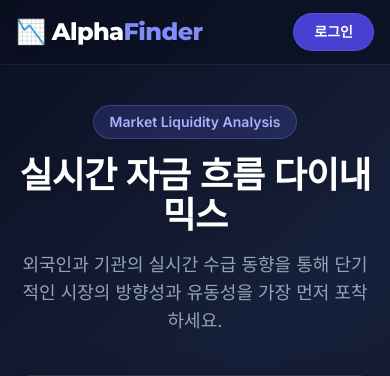
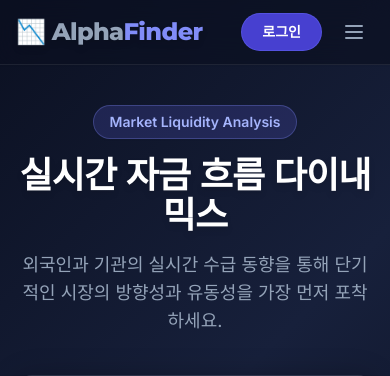
Before and after one commit to vdpcksv/trendstockanalist, a FastAPI app: page / in a window 390 px wide. Shown: the top 376 px of the page. Run offline with FastAPI, Linux system fonts and the light colour scheme; some libraries are stand-ins or nearby versions.

Commit message:
fix: all error messages Korean + nav redesign (hamburger menu)

```diff
--- a/main.py
+++ b/main.py
@@ -899,7 +899,7 @@
         db.delete(item)
         db.commit()
         return {"status": "success"}
-    raise HTTPException(status_code=404, detail="Item not found")
+    raise HTTPException(status_code=404, detail="해당 항목을 찾을 수 없습니다.")
 
 # --- Phase 2: Community API (Comments & Votes) ---
 @app.post("/api/comments/{ticker}", response_model=schemas.CommentResponse)
@@ -996,7 +996,7 @@
     """Phase 3: Create a price alert for a stock ticker."""
     # Validate condition_type
     if alert.condition_type not in ('ABOVE', 'BELOW'):
-        raise HTTPException(status_code=400, detail="condition_type must be 'ABOVE' or 'BELOW'")
+        raise HTTPException(status_code=400, detail="조건 유형은 'ABOVE' 또는 'BELOW'만 가능합니다.")
 
     # Limit active alerts per user (prevent spam)
     active_count = db.query(models.Alert).filter(
--- a/templates/base.html
+++ b/templates/base.html
@@ -171,34 +171,58 @@
         </p>
     </div>
 
-    <!-- Premium Navigation Bar (Glassmorphism) -->
+    <!-- Premium Navigation Bar (Compact + Hamburger) -->
     <nav class="glass-nav shadow-sm sticky top-0 z-50">
         <div class="max-w-7xl mx-auto px-4">
             <div class="flex items-center justify-between h-16">
                 <!-- Logo -->
                 <div class="flex-shrink-0 flex items-center gap-2">
-                    <span class="font-extrabold text-2xl tracking-tight text-white outfit-font drop-shadow-md">📉
-                        Alpha<span class="text-indigo-400">Finder</span></span>
+                    <a href="/"
+                        class="font-extrabold text-2xl tracking-tight text-white outfit-font drop-shadow-md no-underline">📉
+                        Alpha<span class="text-indigo-400">Finder</span></a>
                 </div>
 
-                <!-- Desktop Nav Link (Hidden on mobile) -->
-                <div class="hidden md:flex space-x-2 overflow-x-auto whitespace-nowrap scrollbar-hide ml-8">
-                    <a href="/" class="px-3 py-2 rounded-lg font-semibold transition-colors duration-200">💰 자금 흐름</a>
-                    <a href="/seasonality" class="px-3 py-2 rounded-lg font-semibold transition-colors duration-200">🗓️
-                        계절성 트렌드</a>
-                    <a href="/themes" class="px-3 py-2 rounded-lg font-semibold transition-colors duration-200">🎯 테마
-                        분석</a>
-                    <a href="/leaderboard" class="px-3 py-2 rounded-lg font-semibold transition-colors duration-200">🏆
-                        모의 랭킹</a>
-                    <a href="/review" class="px-3 py-2 rounded-lg font-semibold transition-colors duration-200">🤖 AI 매매
+                <!-- Desktop: Main Links (3 core pages only) -->
+                <div class="hidden md:flex items-center space-x-1 ml-8">
+                    <a href="/" class="px-3 py-2 rounded-lg font-semibold transition-colors duration-200 text-sm">💰 자금
+                        흐름</a>
+                    <a href="/review"
+                        class="px-3 py-2 rounded-lg font-semibold transition-colors duration-200 text-sm">🤖 AI 매매
                         복기</a>
-                    <a href="/portfolio" id="nav-portfolio"
-                        class="hidden px-3 py-2 rounded-lg font-semibold transition-colors duration-200">💼 내 자산</a>
-                    <a href="/policies" class="px-3 py-2 rounded-lg font-semibold transition-colors duration-200">📜 필수
-                        정책</a>
+                    <a href="/leaderboard"
+                        class="px-3 py-2 rounded-lg font-semibold transition-colors duration-200 text-sm">🏆 랭킹</a>
+
+                    <!-- More dropdown -->
+                    <div class="relative" id="more-dropdown-wrapper">
+                        <button onclick="toggleMoreMenu()"
+                            class="px-3 py-2 rounded-lg font-semibold transition-colors duration-200 text-sm text-slate-400 hover:text-indigo-400 hover:bg-indigo-500/10 flex items-center gap-1">
+                            더보기
+                            <svg class="w-4 h-4" fill="none" stroke="currentColor" viewBox="0 0 24 24">
+                                <path stroke-linecap="round" stroke-linejoin="round" stroke-width="2"
+                                    d="M19 9l-7 7-7-7" />
+                            </svg>
+                        </button>
+                        <div id="more-dropdown"
+                            class="hidden absolute right-0 mt-2 w-48 rounded-xl shadow-2xl border border-white/10 overflow-hidden z-50"
+                            style="background: rgba(15, 23, 50, 0.95); backdrop-filter: blur(20px);">
+                            <a href="/seasonality"
+                                class="block px-4 py-3 text-sm font-medium text-slate-300 hover:bg-indigo-500/10 hover:text-indigo-300 transition-colors">🗓️
+                                계절성 트렌드</a>
+                            <a href="/themes"
+                                class="block px-4 py-3 text-sm font-medium text-slate-300 hover:bg-indigo-500/10 hover:text-indigo-300 transition-colors">🎯
+                                테마 분석</a>
+                            <a href="/portfolio" id="nav-portfolio"
+                                class="hidden px-4 py-3 text-sm font-medium text-slate-300 hover:bg-indigo-500/10 hover:text-indigo-300 transition-colors">💼
+                                내 자산</a>
+                            <div class="border-t border-white/5"></div>
+                            <a href="/policies"
+                                class="block px-4 py-3 text-sm font-medium text-slate-400 hover:bg-indigo-500/10 hover:text-indigo-300 transition-colors">📜
+                                필수 정책</a>
+                        </div>
+                    </div>
                 </div>
 
-                <!-- Auth Section -->
+                <!-- Right: Auth + Mobile Menu Button -->
                 <div class="flex items-center space-x-3">
                     <span id="user-greeting" class="text-sm font-semibold text-indigo-300 hidden"></span>
                     <button id="btn-login" onclick="openAuthModal()"
@@ -209,10 +233,63 @@
                         class="hidden bg-slate-800/80 backdrop-blur-sm text-slate-300 px-5 py-2 rounded-full font-bold text-sm hover:text-rose-400 hover:bg-rose-500/10 border border-slate-700 hover:border-rose-500/30 transition-all duration-300">
                         로그아웃
                     </button>
+
+                    <!-- Hamburger (Mobile) -->
+                    <button onclick="toggleMobileMenu()"
+                        class="md:hidden p-2 rounded-lg text-slate-400 hover:text-white hover:bg-white/10 transition-colors">
+                        <svg class="w-6 h-6" fill="none" stroke="currentColor" viewBox="0 0 24 24">
+                            <path stroke-linecap="round" stroke-linejoin="round" stroke-width="2"
+                                d="M4 6h16M4 12h16M4 18h16" />
+                        </svg>
+                    </button>
                 </div>
+            </div>
+
+            <!-- Mobile Menu (Hidden by default) -->
+            <div id="mobile-menu" class="hidden md:hidden pb-4 border-t border-white/5 mt-2 pt-3 space-y-1">
+                <a href="/"
+                    class="block px-4 py-2.5 rounded-lg font-semibold text-sm text-slate-300 hover:bg-indigo-500/10 hover:text-indigo-300 transition-colors">💰
+                    자금 흐름</a>
+                <a href="/review"
+                    class="block px-4 py-2.5 rounded-lg font-semibold text-sm text-slate-300 hover:bg-indigo-500/10 hover:text-indigo-300 transition-colors">🤖
+                    AI 매매 복기</a>
+                <a href="/leaderboard"
+                    class="block px-4 py-2.5 rounded-lg font-semibold text-sm text-slate-300 hover:bg-indigo-500/10 hover:text-indigo-300 transition-colors">🏆
+                    모의 랭킹</a>
+                <a href="/seasonality"
+                    class="block px-4 py-2.5 rounded-lg font-semibold text-sm text-slate-300 hover:bg-indigo-500/10 hover:text-indigo-300 transition-colors">🗓️
+                    계절성 트렌드</a>
+                <a href="/themes"
+                    class="block px-4 py-2.5 rounded-lg font-semibold text-sm text-slate-300 hover:bg-indigo-500/10 hover:text-indigo-300 transition-colors">🎯
+                    테마 분석</a>
+                <a href="/portfolio" id="nav-portfolio-mobile"
+                    class="hidden px-4 py-2.5 rounded-lg font-semibold text-sm text-slate-300 hover:bg-indigo-500/10 hover:text-indigo-300 transition-colors">💼
+                    내 자산</a>
+                <div class="border-t border-white/5 my-2"></div>
+                <a href="/policies"
+                    class="block px-4 py-2.5 rounded-lg font-semibold text-sm text-slate-400 hover:bg-indigo-500/10 hover:text-indigo-300 transition-colors">📜
+                    필수 정책</a>
             </div>
         </div>
     </nav>
+
+    <script>
+        function toggleMobileMenu() {
+            document.getElementById('mobile-menu').classList.toggle('hidden');
+        }
+        function toggleMoreMenu() {
+            const dd = document.getElementById('more-dropdown');
+            dd.classList.toggle('hidden');
+        }
+        // Close dropdown when clicking outside
+        document.addEventListener('click', function (e) {
+            const wrapper = document.getElementById('more-dropdown-wrapper');
+            if (wrapper && !wrapper.contains(e.target)) {
+                document.getElementById('more-dropdown').classList.add('hidden');
+            }
+        });
+    </script>
+
 
     <!-- Main Content Injection Zone -->
     <main class="max-w-7xl mx-auto px-4 sm:px-6 lg:px-8 py-10 w-full flex-grow flex flex-col">
@@ -269,11 +346,15 @@
                 pTag.textContent = `${username}님`;
                 pTag.classList.remove('hidden');
                 document.getElementById('nav-portfolio').classList.remove('hidden');
+                const mobilePortfolio = document.getElementById('nav-portfolio-mobile');
+                if (mobilePortfolio) mobilePortfolio.classList.remove('hidden');
             } else {
                 document.getElementById('btn-login').classList.remove('hidden');
                 document.getElementById('btn-logout').classList.add('hidden');
                 document.getElementById('user-greeting').classList.add('hidden');
                 document.getElementById('nav-portfolio').classList.add('hidden');
+                const mobilePortfolio = document.getElementById('nav-portfolio-mobile');
+                if (mobilePortfolio) mobilePortfolio.classList.add('hidden');
             }
         }
 
```
